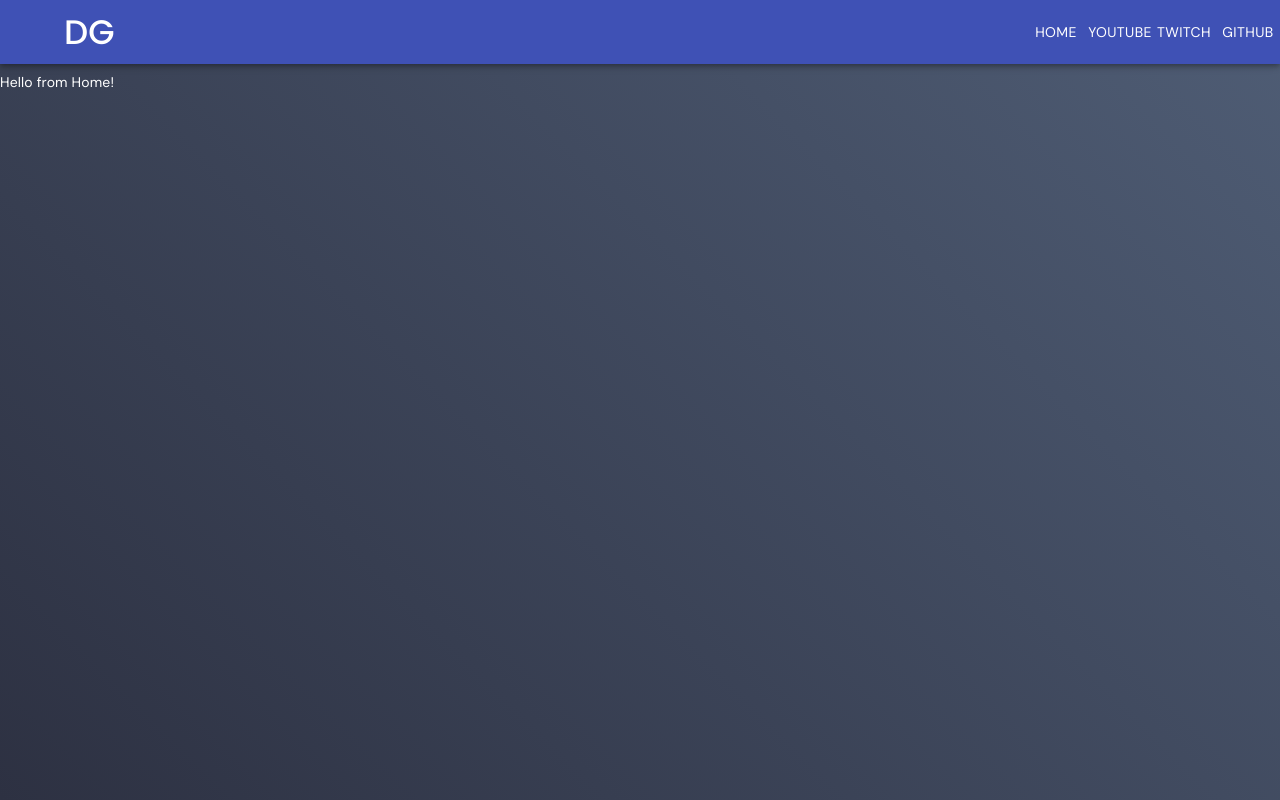
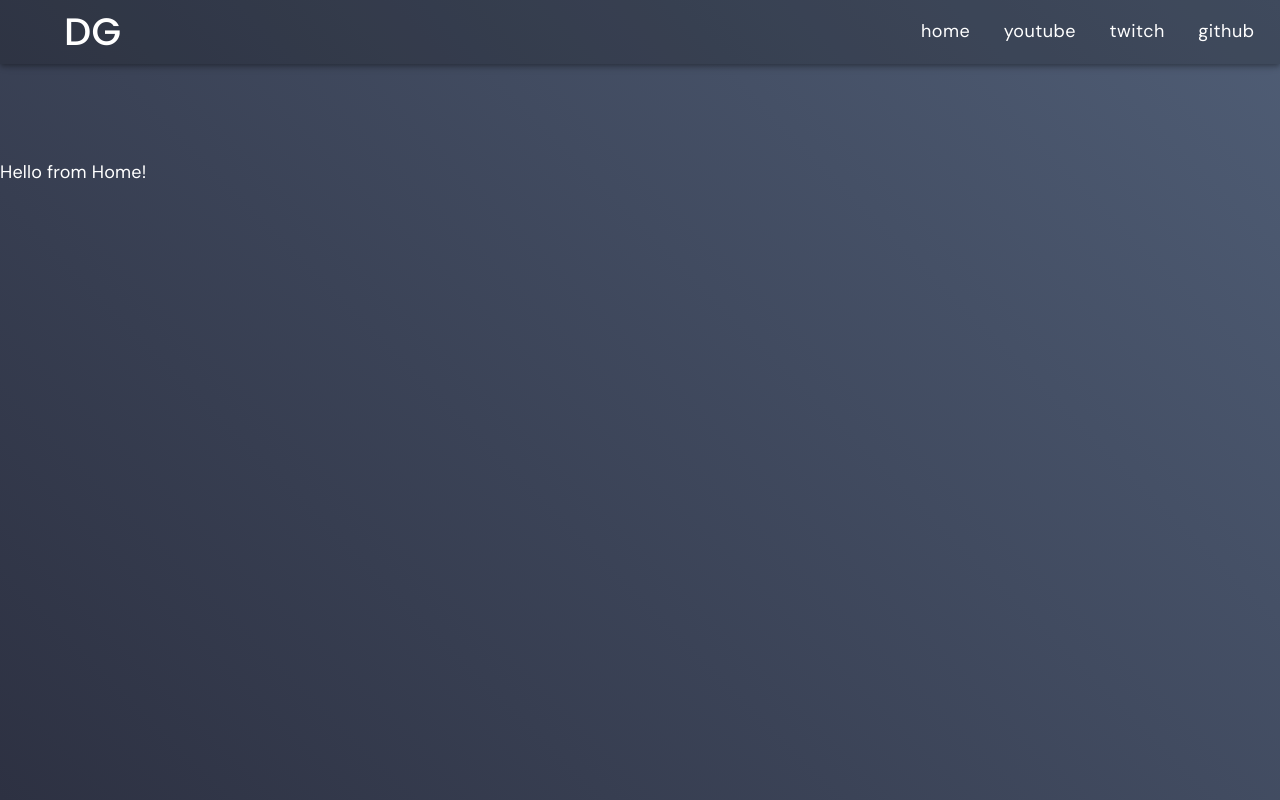
Before and after one commit to w3dg/dev-website, a React (Create React App) app: page / in a window 1280 px wide. Built offline with nearby package versions, Linux system fonts and the light colour scheme.

Commit message:
restyle nav and links

```diff
--- a/src/App.css
+++ b/src/App.css
@@ -7,6 +7,7 @@
 }
 
 a {
+  text-transform: lowercase;
   text-decoration: none;
   color: white;
 }
@@ -15,7 +16,7 @@ a {
 }
 
 #nav-btn {
-  padding: 0px 0px 0px 0px !important;
+  padding-right: 2vw !important;
 }
 
 .App {
@@ -27,7 +28,7 @@ a {
   box-sizing: border-box;
 }
 #main {
-  padding-top: 9vh;
+  padding-top: 20vh;
 }
 
 #home,
@@ -62,6 +63,7 @@ body {
 
 * {
   font-family: "DM Sans", sans-serif;
+  font-size: large;
 }
 
 body {
@@ -74,3 +76,13 @@ body {
   -webkit-font-smoothing: antialiased;
   -moz-osx-font-smoothing: grayscale;
 }
+
+@media (max-width: 68px) {
+  * {
+    font-family: "DM Sans", sans-serif;
+    font-size: smaller;
+  }
+  #nav-btn {
+    padding-right: 5vw !important;
+  }
+}
--- a/src/components/Navbar.jsx
+++ b/src/components/Navbar.jsx
@@ -22,22 +22,22 @@ export default function ButtonAppBar() {
 
   return (
     <div className={classes.root}>
-      <AppBar position="fixed" style={{ margin: 0 }}>
+      <AppBar position="fixed" style={{ margin: 0, background: "#0B0B0B38" }}>
         <Toolbar id="toolbar">
           <Typography variant="h4" id="title" className={classes.title}>
             DG
           </Typography>
           <Button id="nav-btn" color="inherit">
-            <a href="/">Home</a>
+            <a href="/">home</a>
           </Button>
           <Button id="nav-btn" color="inherit">
-            <a href="/youtube">Youtube</a>
+            <a href="/youtube">youtube</a>
           </Button>
           <Button id="nav-btn" color="inherit">
-            <a href="/twitch">Twitch</a>
+            <a href="/twitch">twitch</a>
           </Button>
           <Button id="nav-btn" color="inherit">
-            <a href="/github">Github</a>
+            <a href="/github">github</a>
           </Button>
         </Toolbar>
       </AppBar>
```
